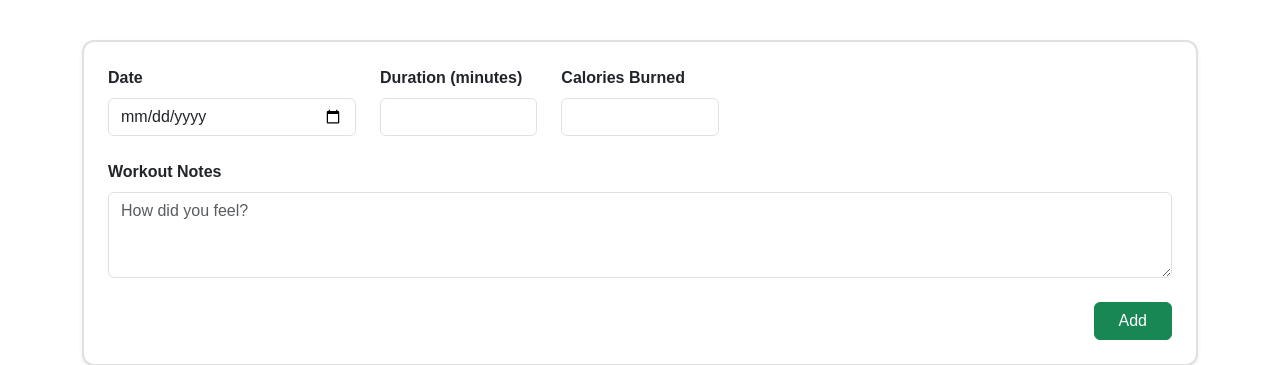
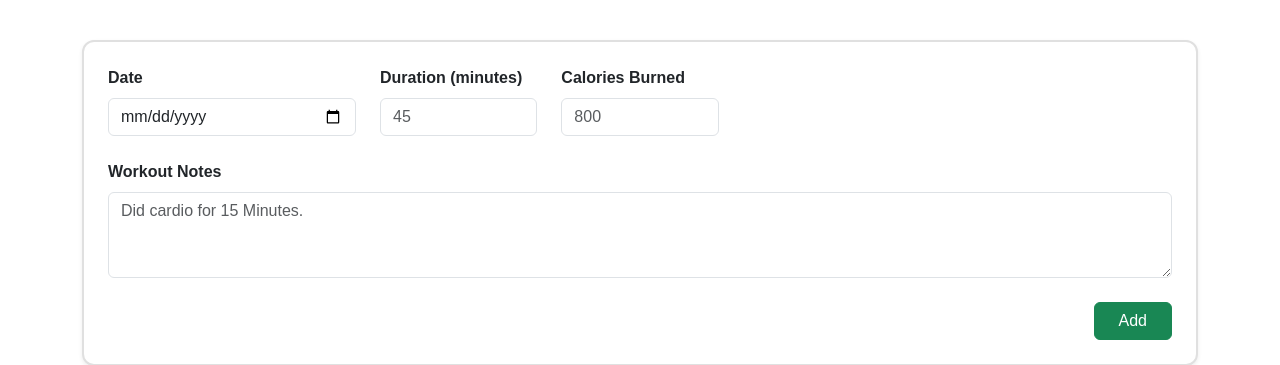
Before and after one commit to Even593/Web_GroupProject, a Flask app: template app/templates/workout.html in a window 1280 px wide. Shown: the part 231-596 px from the top of the page. Run offline with Flask 3, Linux system fonts and the light colour scheme; the template is opened without the code that fills it, so the values that code supplies are empty.

Commit message:
Issue 29: Added various Placeholders for inpurt fields

```diff
--- a/app/templates/messages.html
+++ b/app/templates/messages.html
@@ -21,7 +21,7 @@
         <h5 id="chat-title">Select a friend to chat</h5>
         <div id="chat-box" style="height:300px; overflow-y:auto; background:#f8f9fa; margin-bottom:1rem;"></div>
         <form id="send-message-form" class="d-flex">
-          <input type="text" class="form-control me-2" id="message-content" placeholder="Type a message..." required>
+          <input type="text" class="form-control me-2" id="message-content" placeholder="Hey, How are you doing?" required>
           <button type="submit" class="btn btn-success">Send</button>
         </form>
       </div>
--- a/app/templates/workout.html
+++ b/app/templates/workout.html
@@ -30,16 +30,16 @@
       </div>
       <div class="col-md-2">
         <label class="form-label fw-semibold">Duration (minutes)</label>
-        <input id="workout-form-duration" type="number" class="form-control" min="0" required>
+        <input id="workout-form-duration" type="number" class="form-control" min="0" required placeholder="45">
       </div>
       <div class="col-md-2">
         <label class="form-label fw-semibold">Calories Burned</label>
-        <input id="workout-form-calories" type="number" class="form-control" name="calories" min="0" step="1">
+        <input id="workout-form-calories" type="number" class="form-control" name="calories" min="0" step="1" placeholder="800">
       </div>
     </div>
     <div class="mb-4">
       <label class="form-label fw-semibold">Workout Notes</label>
-      <textarea id="workout-form-notes" class="form-control" rows="3" placeholder="How did you feel?"></textarea>
+      <textarea id="workout-form-notes" class="form-control" rows="3" placeholder="Did cardio for 15 Minutes."></textarea>
     </div>
 
     <div class="text-end">
```
